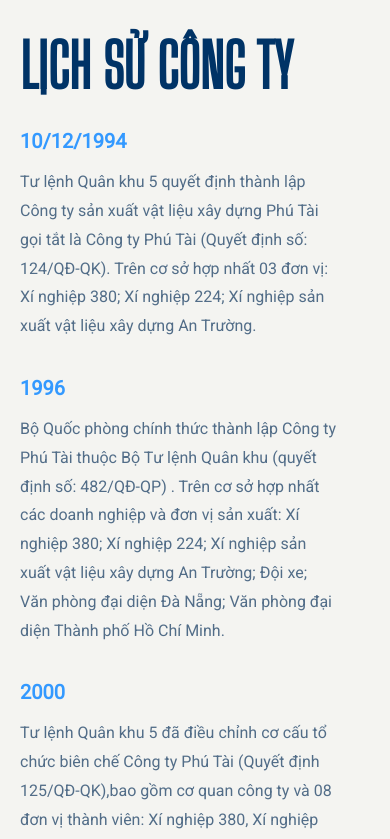
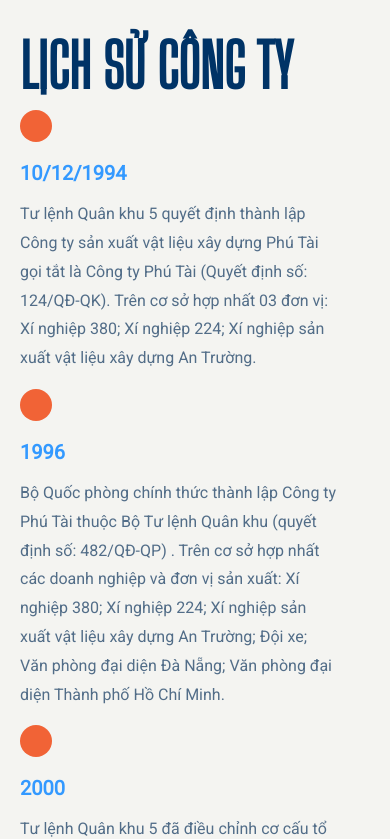
Before and after one commit to myphuong92/InternProject-2, a Vue app: page /InternProject-2/about in a window 390 px wide. Shown: the part 2780-3619 px from the top of the page. Built offline with nearby package versions, Linux system fonts and the light colour scheme; a web font is replaced by a local one.

Commit message:
adjust connect circle-orange

```diff
--- a/src/components/cardHistory.vue
+++ b/src/components/cardHistory.vue
@@ -9,7 +9,7 @@
     </div>
   </div> -->
   <div class="box flex flex-col gap-y-4 pr-8 pb-8" v-for="card in cards" :key="card">
-    <div class="connect items-center hidden md:flex">
+    <div class="connect items-center">
         <span class="circle-orange"></span>
     </div>
     <div class="content flex flex-col items-start gap-3">
@@ -26,6 +26,9 @@
 </script>
 
 <style scoped>
+.connect{
+    display: flex;
+}
 .content .date{
     font-size: 20px;
     color: #3399FF;
@@ -154,6 +157,9 @@
     order: 15;
 }
 @media screen and (max-width: 767px) {
+.connect{
+    display: hidden;
+}
 .box:not(:last-child):before{
     content:none
 }
```
